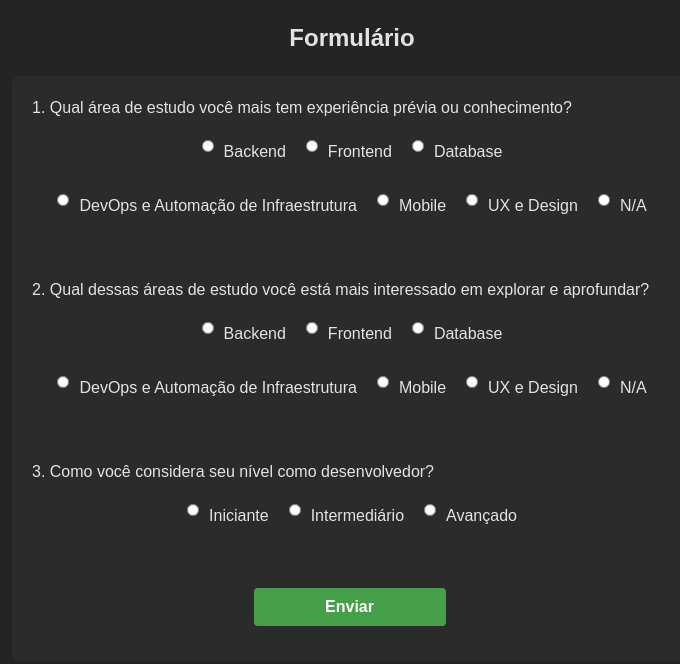
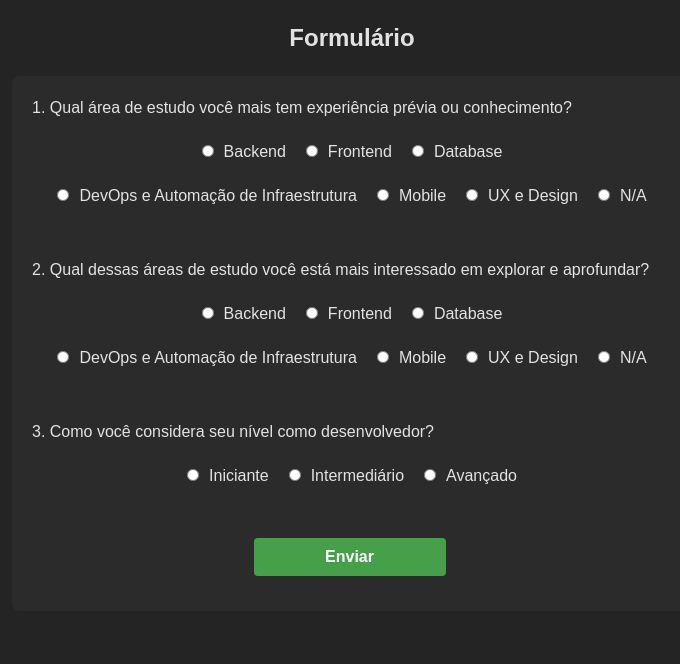
Before and after one commit to delberss/tcc-frontend, a React (Vite) app: page /form-register in a window 1280 px wide. Shown: the top 664 px of the page, without its empty margins (288-968 px from the left). Built offline with nearby package versions, Linux system fonts and the light colour scheme.

Commit message:
correção formulario

```diff
--- /dev/null
+++ b/src/components/Alternativas/index.css
@@ -0,0 +1,3 @@
+.title-option{
+    cursor: pointer;
+}
--- a/src/components/Alternativas/index.tsx
+++ b/src/components/Alternativas/index.tsx
@@ -1,4 +1,5 @@
 import React, { ChangeEvent } from 'react';
+import './index.css'
 
 interface AlternativaProps {
   questionId: number;
@@ -7,7 +8,7 @@ interface AlternativaProps {
   onChange: (e: ChangeEvent<HTMLInputElement>) => void;
 }
 const Alternativa: React.FC<AlternativaProps> = ({ questionId, option, checked, onChange }) => (
-    <div className='alternativa'>
+  <label className='alternativa'>
     <input
       type="radio"
       name={`question${questionId}`} // Nome do grupo de opções baseado no ID da pergunta
@@ -15,8 +16,7 @@ const Alternativa: React.FC<AlternativaProps> = ({ questionId, option, checked,
       checked={checked}
       onChange={onChange}
     />
-      <span>{option}</span>
-    </div>
+    <span className='title-option'>{option}</span>
+  </label>
 );
-
 export default Alternativa;
--- a/src/pages/InitialQuestionario/index.tsx
+++ b/src/pages/InitialQuestionario/index.tsx
@@ -35,6 +35,8 @@ const InitialQuestionario: React.FC = () => {
     }
   }, [location.state]);
 
+  const [respostasPorPergunta, setRespostasPorPergunta] = useState<{ [key: number]: string }>({});
+
   const questions: Question[] = [
     { id: 1, text: 'Qual área de estudo você mais tem experiência prévia ou conhecimento?',
     opcoes: ['Backend', 'Frontend', 'Database', 'DevOps e Automação de Infraestrutura', 'Mobile', 'UX e Design', 'N/A'] },
@@ -47,12 +49,9 @@ const InitialQuestionario: React.FC = () => {
   const handleChange = (e: ChangeEvent<HTMLInputElement>, questionId: number) => {
     const { value } = e.target;
 
-    setUserData((prevData) => ({
-      ...prevData,
-      respostas: [
-        ...prevData.respostas,
-        { pergunta_id: questionId, resposta_do_usuario: value }
-      ]
+    setRespostasPorPergunta((prevState) => ({
+      ...prevState,
+      [questionId]: value
     }));
   };
 
@@ -60,13 +59,25 @@ const InitialQuestionario: React.FC = () => {
     e.preventDefault();
 
     const isAnyQuestionNotAnswered = questions.some(
-      (question) => !userData.respostas.find((r) => r.pergunta_id === question.id)
+      (question) => !respostasPorPergunta.hasOwnProperty(question.id)
     );
 
     if (isAnyQuestionNotAnswered) {
       alert('Por favor, responda todas as perguntas antes de enviar o formulário.');
     } else {
       try {
+        const respostas = Object.entries(respostasPorPergunta).map(([pergunta_id, resposta_do_usuario]) => ({
+          pergunta_id: parseInt(pergunta_id),
+          resposta_do_usuario
+        }));
+
+        const userData = {
+          respostas,
+          userData: {
+            email: location.state.userData.email
+          }
+        };
+
         const response = await fetch(`${import.meta.env.REACT_APP_API_URL}/questionnaire-responses`, {
           method: 'POST',
           headers: {
@@ -87,6 +98,7 @@ const InitialQuestionario: React.FC = () => {
     }
   };
 
+
   return (
     <div className='container-initial-questionario'>
       <h2>Formulário</h2>
@@ -102,7 +114,7 @@ const InitialQuestionario: React.FC = () => {
                   key={option}
                   questionId={question.id}
                   option={option}
-                  checked={userData.respostas.some((r) => r.pergunta_id === question.id && r.resposta_do_usuario === option)}
+                  checked={respostasPorPergunta[question.id] === option}
                   onChange={(e) => handleChange(e, question.id)}
                 />
               ))}
```
Lines whose indentation alone changed are shown as unchanged.
